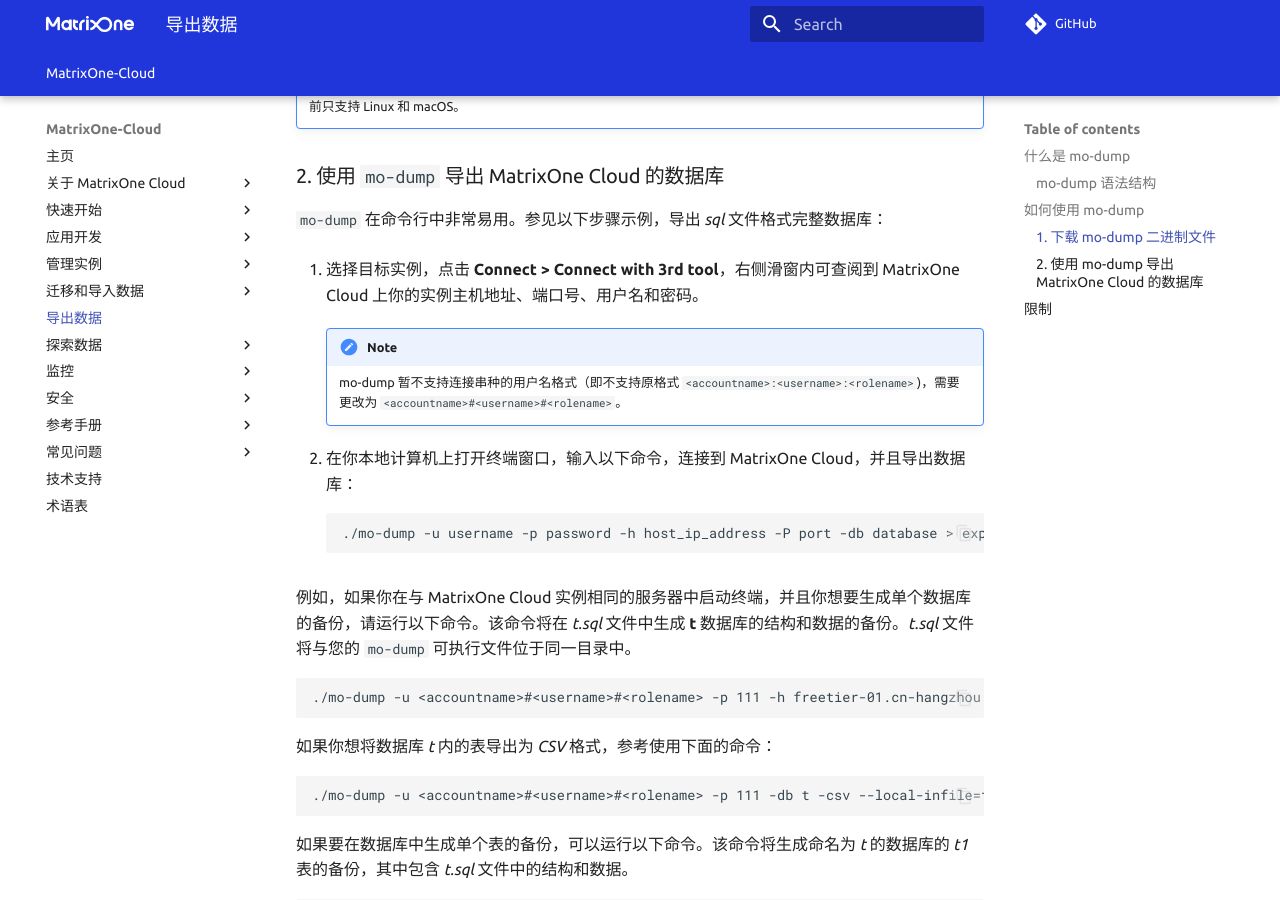
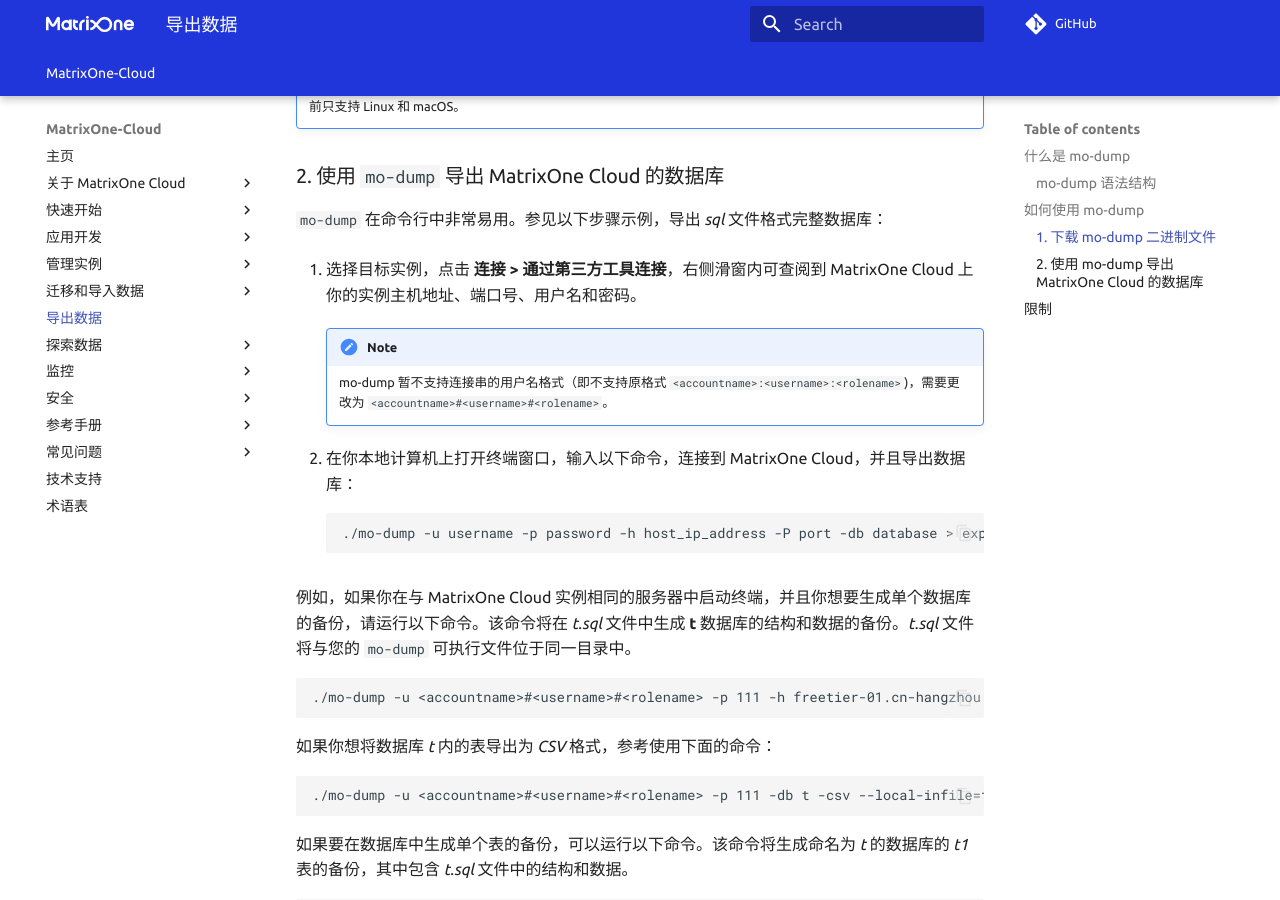
Before and after one commit to yangj1211/moc-docs, an MkDocs documentation site: the page built from docs/MatrixOne-Cloud/App-Develop/export-data/modump.md, in a window 1280 px wide and 900 px high, scrolled down 1432 px. Built offline with MkDocs 1.6.1 and Material for MkDocs 9.7.7, drawn with Linux system fonts in a browser that asks for light colours; comment, search, counter and statistics services are not loaded; the version menu is left out.

Commit message:
Update modump.md
Signed-off-by: xuanyiLee <89380523+xuanyiLee@users.noreply.github.com>

```diff
--- a/docs/MatrixOne-Cloud/App-Develop/export-data/modump.md
+++ b/docs/MatrixOne-Cloud/App-Develop/export-data/modump.md
@@ -50,10 +50,10 @@
 
 `mo-dump` 在命令行中非常易用。参见以下步骤示例，导出 *sql* 文件格式完整数据库：
 
-1. 选择目标实例，点击 **Connect > Connect with 3rd tool**，右侧滑窗内可查阅到 MatrixOne Cloud 上你的实例主机地址、端口号、用户名和密码。
+1. 选择目标实例，点击 **连接 > 通过第三方工具连接**，右侧滑窗内可查阅到 MatrixOne Cloud 上你的实例主机地址、端口号、用户名和密码。
 
     !!! note
-        mo-dump 暂不支持连接串种的用户名格式（即不支持原格式 `<accountname>:<username>:<rolename>`)，需要更改为 `<accountname>#<username>#<rolename>`。
+        mo-dump 暂不支持连接串的用户名格式（即不支持原格式 `<accountname>:<username>:<rolename>`)，需要更改为 `<accountname>#<username>#<rolename>`。
 
 2. 在你本地计算机上打开终端窗口，输入以下命令，连接到 MatrixOne Cloud，并且导出数据库：
 
```
